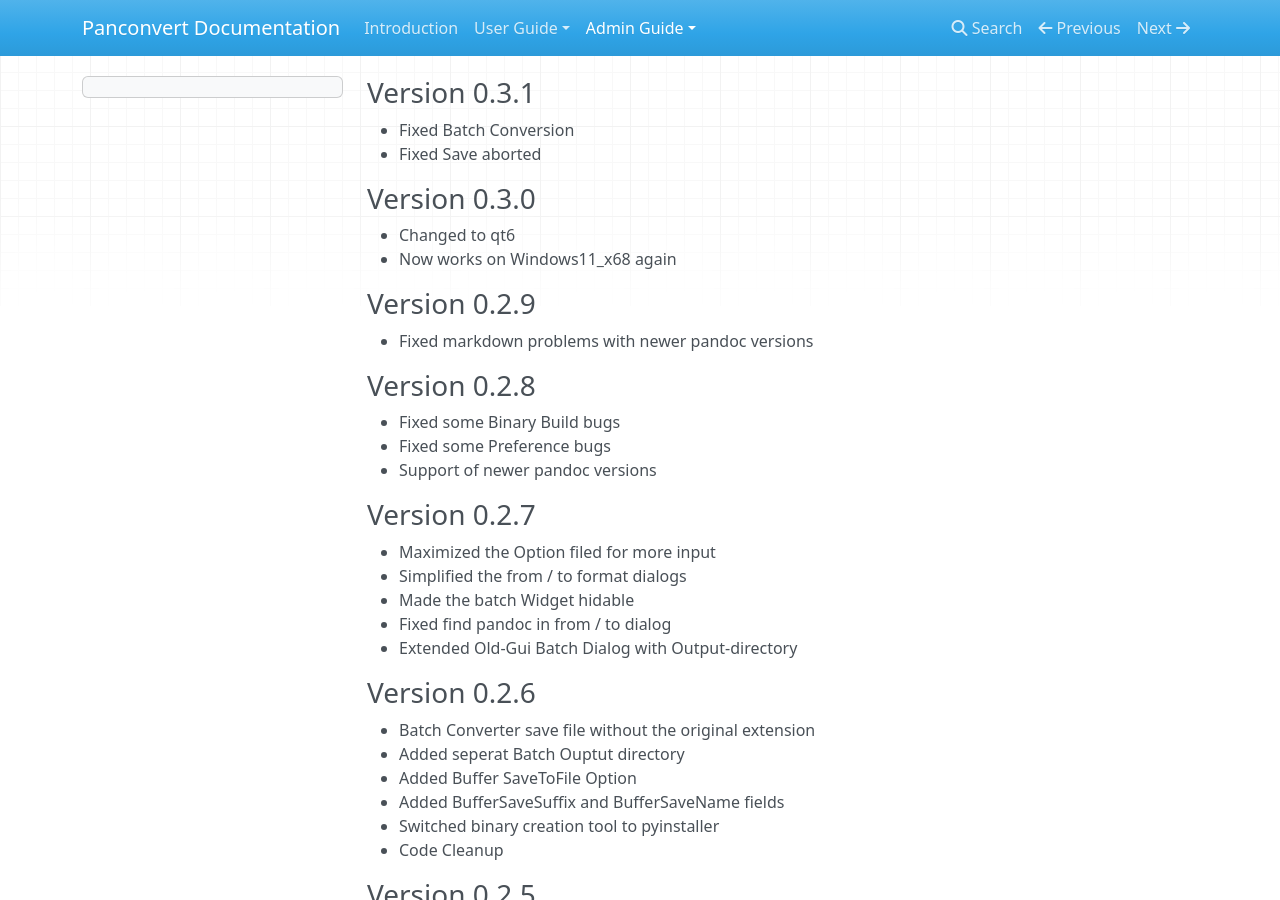
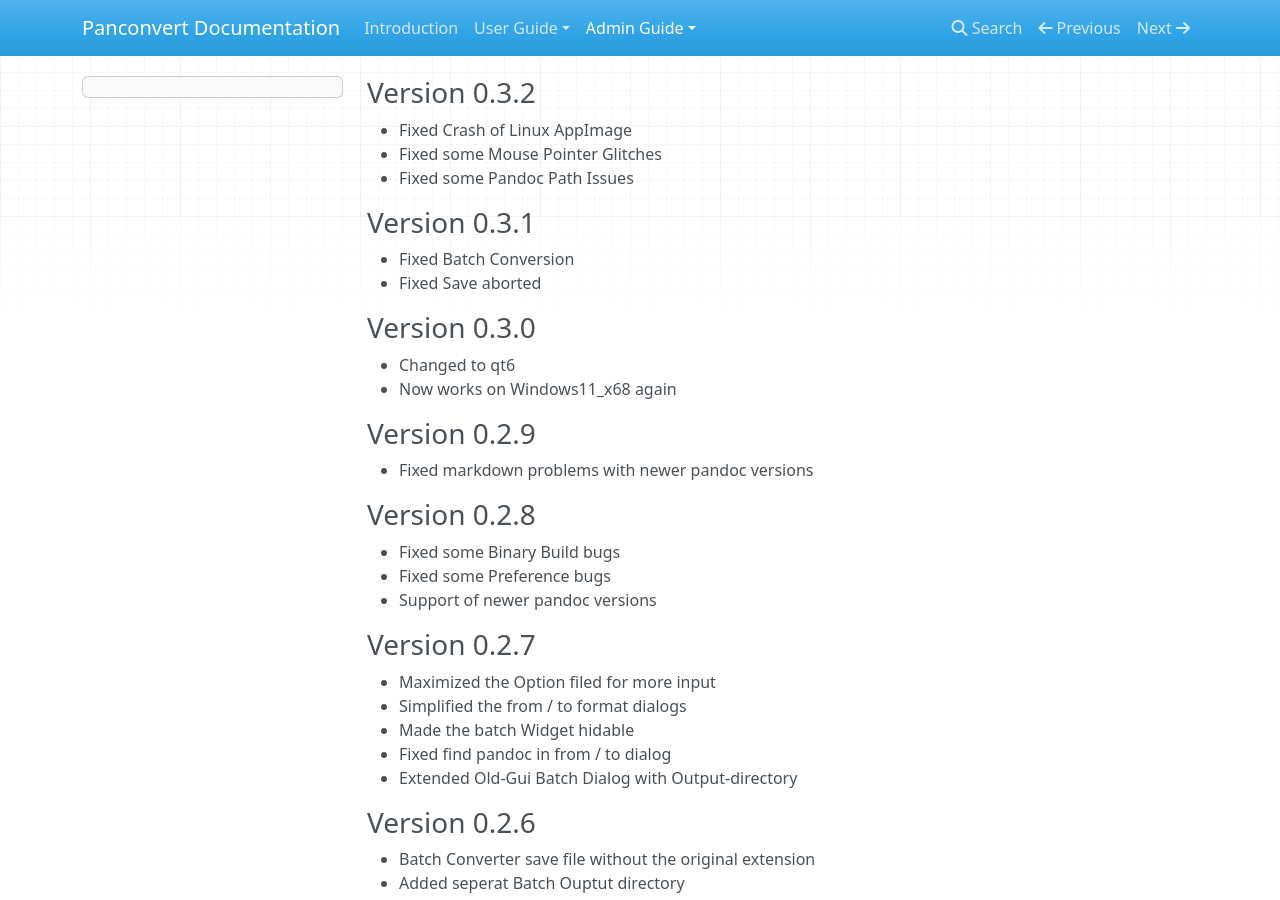
Before and after one commit to apaeffgen/PanConvert, an MkDocs documentation site: the page built from docs/Developer/changelog.md, in a window 1280 px wide and 900 px high. Built offline with MkDocs 1.6.1, drawn with Linux system fonts in a browser that asks for light colours; nearby versions of some CDN libraries.

Commit message:
Version: 0.3.2 - Updated Changelog

```diff
--- a/docs/Developer/changelog.md
+++ b/docs/Developer/changelog.md
@@ -1,3 +1,8 @@
+### Version 0.3.2
+- Fixed Crash of Linux AppImage
+- Fixed some Mouse Pointer Glitches
+- Fixed some Pandoc Path Issues
+
 ### Version 0.3.1
 - Fixed Batch Conversion
 - Fixed Save aborted
```
